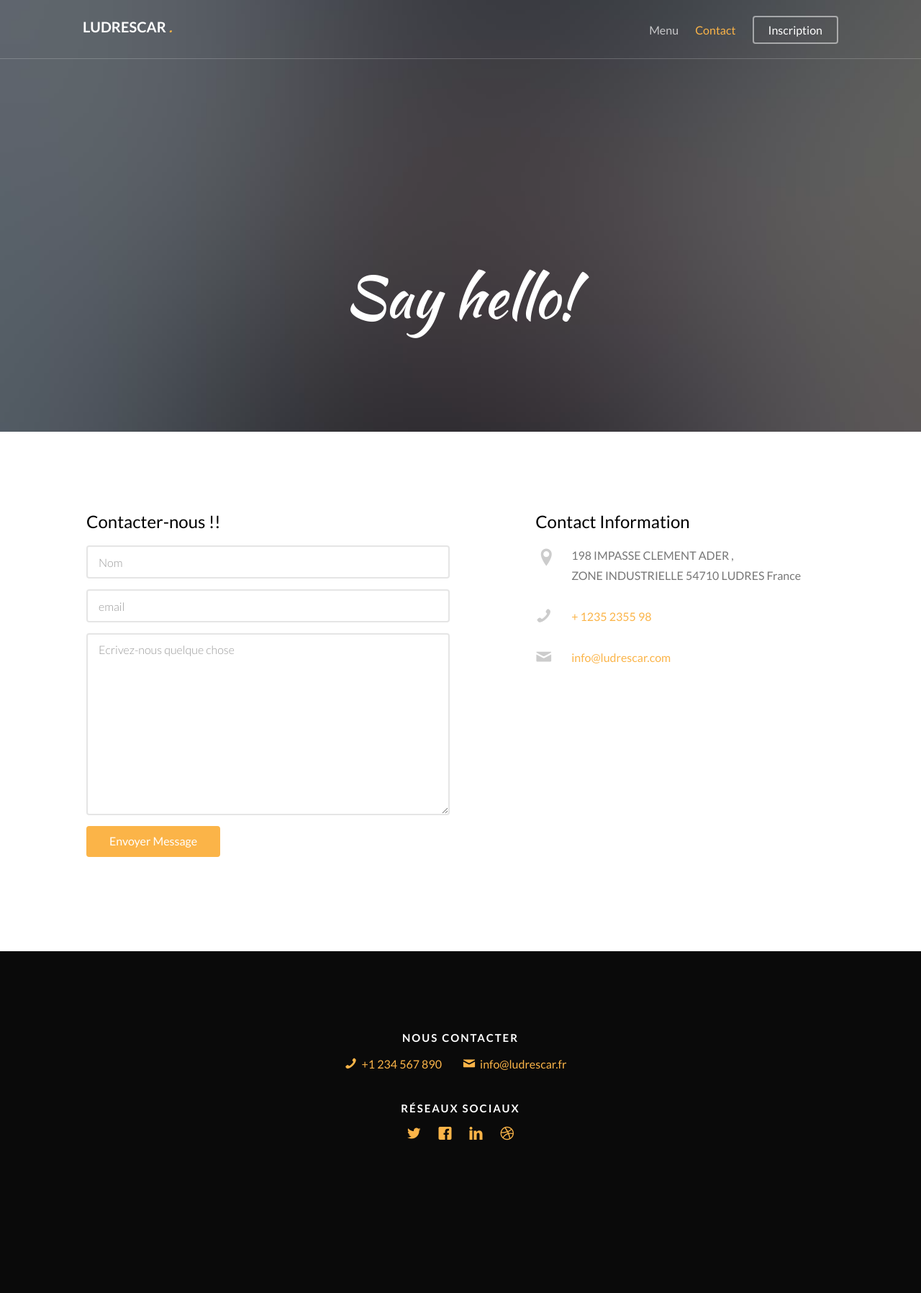
After one commit to TheMachin/Ludrescar, a PHP site: page /projet_csi/depot/contact.php in a window 1280 px wide. The commit adds this page. Shown: the whole page at 72% size. Run offline with PHP 8.4, Linux system fonts and the light colour scheme; a stand-in replaces the project's code that opens the database connection; some web fonts are replaced.

Commit message:
changement affichage
afffichage

```diff
--- /dev/null
+++ b/depot/contact.php
@@ -0,0 +1,223 @@
+<!DOCTYPE HTML>
+<html>
+	<head>
+	<meta charset="utf-8">
+	<meta http-equiv="X-UA-Compatible" content="IE=edge">
+	<title>LudresCar &mdash; </title>
+	<meta name="viewport" content="width=device-width, initial-scale=1">
+	<meta name="description" content="Free HTML5 Website Template by GetTemplates.co" />
+	<meta name="keywords" content="free website templates, free html5, free template, free bootstrap, free website template, html5, css3, mobile first, responsive" />
+	<meta name="author" content="GetTemplates.co" />
+
+  	<!-- Facebook and Twitter integration -->
+	<meta property="og:title" content=""/>
+	<meta property="og:image" content=""/>
+	<meta property="og:url" content=""/>
+	<meta property="og:site_name" content=""/>
+	<meta property="og:description" content=""/>
+	<meta name="twitter:title" content="" />
+	<meta name="twitter:image" content="" />
+	<meta name="twitter:url" content="" />
+	<meta name="twitter:card" content="" />
+
+	<link href="https://fonts.googleapis.com/css?family=Lato:300,400,700" rel="stylesheet">
+	<link href="https://fonts.googleapis.com/css?family=Kaushan+Script" rel="stylesheet">
+
+	<!-- Animate.css -->
+	<link rel="stylesheet" href="css/animate.css">
+	<!-- Icomoon Icon Fonts-->
+	<link rel="stylesheet" href="css/icomoon.css">
+	<!-- Themify Icons-->
+	<link rel="stylesheet" href="css/themify-icons.css">
+	<!-- Bootstrap  -->
+	<link rel="stylesheet" href="css/bootstrap.css">
+
+	<!-- Magnific Popup -->
+	<link rel="stylesheet" href="css/magnific-popup.css">
+
+	<!-- Bootstrap DateTimePicker -->
+	<link rel="stylesheet" href="css/bootstrap-datetimepicker.min.css">
+
+
+
+	<!-- Owl Carousel  -->
+	<link rel="stylesheet" href="css/owl.carousel.min.css">
+	<link rel="stylesheet" href="css/owl.theme.default.min.css">
+
+	<!-- Theme style  -->
+	<link rel="stylesheet" href="css/style.css">
+
+	<!-- Modernizr JS -->
+	<script src="js/modernizr-2.6.2.min.js"></script>
+	<!-- FOR IE9 below -->
+	<!--[if lt IE 9]>
+	<script src="js/respond.min.js"></script>
+	<![endif]-->
+
+	</head>
+	<body>
+
+	<div class="gtco-loader"></div>
+
+	<div id="page">
+
+
+	<!-- <div class="page-inner"> -->
+	<nav class="gtco-nav" role="navigation">
+		<div class="gtco-container">
+
+			<div class="row">
+				<div class="col-sm-4 col-xs-12">
+					<div id="gtco-logo"><a href="index.php">LudresCar <em>.</em></a></div>
+				</div>
+				<div class="col-xs-8 text-right menu-1">
+					<ul>
+						<li><a href="menu.html">Menu</a></li>
+						<li class="active"><a href="contact.php">Contact</a></li>
+						<li class="btn-cta"><a href="index.php"><span>Inscription</span></a></li>
+					</ul>
+				</div>
+			</div>
+
+		</div>
+	</nav>
+
+	<header id="gtco-header" class="gtco-cover gtco-cover-sm" role="banner" style="background-image: url(images/img_bg_3.jpg)">
+		<div class="overlay"></div>
+		<div class="gtco-container">
+			<div class="row">
+				<div class="col-md-12 col-md-offset-0 text-center">
+
+					<div class="row row-mt-15em">
+						<div class="col-md-12 mt-text animate-box" data-animate-effect="fadeInUp">
+							<h1 class="cursive-font">Say hello!</h1>
+						</div>
+
+					</div>
+
+				</div>
+			</div>
+		</div>
+	</header>
+
+
+	<div class="gtco-section">
+		<div class="gtco-container">
+			<div class="row">
+				<div class="col-md-12">
+					<div class="col-md-6 animate-box">
+					<h3>Contacter-nous !!</h3>
+					<form action="#">
+						<div class="row form-group">
+							<div class="col-md-12">
+								<label class="sr-only" for="name">Votre nom</label>
+								<input type="text" id="name" class="form-control" placeholder="Nom">
+							</div>
+
+						</div>
+
+						<div class="row form-group">
+							<div class="col-md-12">
+								<label class="sr-only" for="email">Email</label>
+								<input type="text" id="email" class="form-control" placeholder="email">
+							</div>
+						</div>
+						<div class="row form-group">
+							<div class="col-md-12">
+								<label class="sr-only" for="message">Message</label>
+								<textarea name="message" id="message" cols="30" rows="10" class="form-control" placeholder="Ecrivez-nous quelque chose"></textarea>
+							</div>
+						</div>
+						<div class="form-group">
+							<input type="submit" value="Envoyer Message" class="btn btn-primary">
+						</div>
+
+					</form>
+				</div>
+				<div class="col-md-5 col-md-push-1 animate-box">
+
+					<div class="gtco-contact-info">
+						<h3>Contact Information</h3>
+						<ul>
+							<li class="address">198 IMPASSE CLEMENT ADER , <br> ZONE INDUSTRIELLE 54710 LUDRES France</li>
+							<li class="phone"><a href="tel://1234567920">+ 1235 2355 98</a></li>
+							<li class="email"><a href="mailto:info@yoursite.com">info@ludrescar.com</a></li>
+						</ul>
+					</div>
+
+
+				</div>
+				</div>
+			</div>
+		</div>
+	</div>
+
+	<footer id="gtco-footer" role="contentinfo" style="background-image: url(images/img_bg_1.jpg)" data-stellar-background-ratio="0.5">
+		<div class="overlay"></div>
+		<div class="gtco-container">
+			<div class="row row-pb-md">
+
+
+
+
+				<div class="col-md-12 text-center">
+					<div class="gtco-widget">
+						<h3>Nous contacter</h3>
+						<ul class="gtco-quick-contact">
+							<li><a href="#"><i class="icon-phone"></i> +1 234 567 890</a></li>
+							<li><a href="#"><i class="icon-mail2"></i> info@ludrescar.fr</a></li>
+						</ul>
+					</div>
+				<div class="gtco-widget">
+						<h3>Réseaux sociaux</h3>
+						<ul class="gtco-social-icons">
+							<li><a href="#"><i class="icon-twitter"></i></a></li>
+							<li><a href="#"><i class="icon-facebook"></i></a></li>
+							<li><a href="#"><i class="icon-linkedin"></i></a></li>
+							<li><a href="#"><i class="icon-dribbble"></i></a></li>
+						</ul>
+					</div>
+				</div>
+			</div>
+
+
+
+		</div>
+	</footer>
+	<!-- </div> -->
+
+	</div>
+
+	<div class="gototop js-top">
+		<a href="#" class="js-gotop"><i class="icon-arrow-up"></i></a>
+	</div>
+
+	<!-- jQuery -->
+	<script src="js/jquery.min.js"></script>
+	<!-- jQuery Easing -->
+	<script src="js/jquery.easing.1.3.js"></script>
+	<!-- Bootstrap -->
+	<script src="js/bootstrap.min.js"></script>
+	<!-- Waypoints -->
+	<script src="js/jquery.waypoints.min.js"></script>
+	<!-- Carousel -->
+	<script src="js/owl.carousel.min.js"></script>
+	<!-- countTo -->
+	<script src="js/jquery.countTo.js"></script>
+
+	<!-- Stellar Parallax -->
+	<script src="js/jquery.stellar.min.js"></script>
+
+	<!-- Magnific Popup -->
+	<script src="js/jquery.magnific-popup.min.js"></script>
+	<script src="js/magnific-popup-options.js"></script>
+
+	<script src="js/moment.min.js"></script>
+	<script src="js/bootstrap-datetimepicker.min.js"></script>
+
+
+	<!-- Main -->
+	<script src="js/main.js"></script>
+
+	</body>
+</html>
```
Also changed, not shown: depot/Inscription.php (added, +332 -0 lines), depot/index.php (+4 -12 lines).
